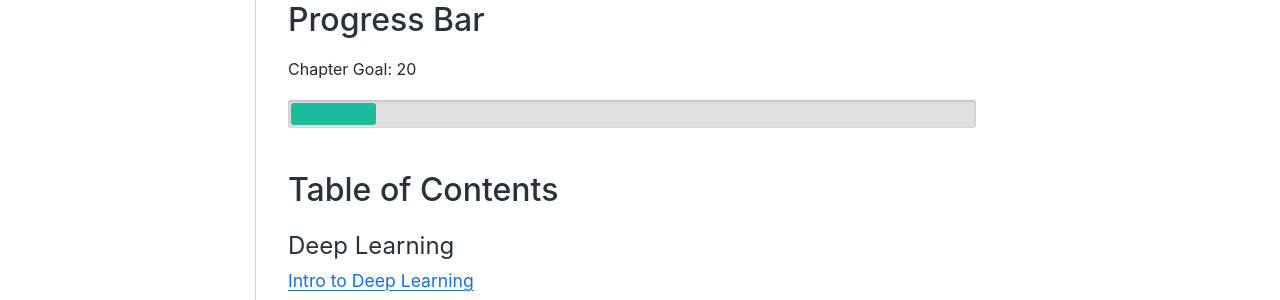
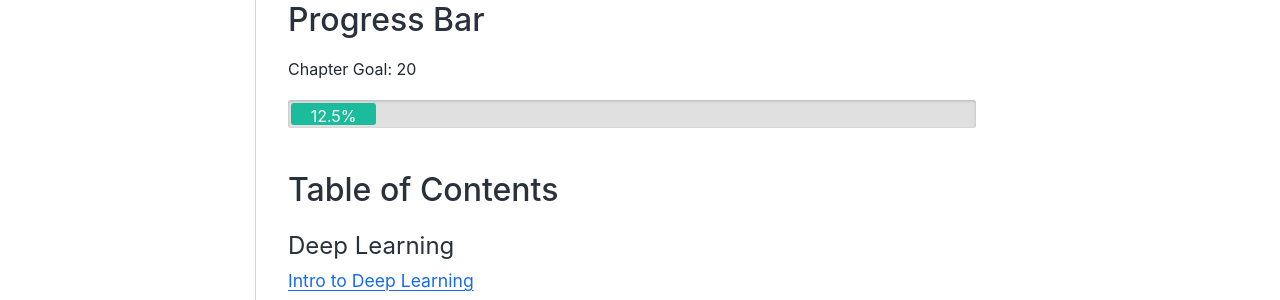
Before and after one commit to whitead/dmol-book, a Jupyter Book: the page built from intro.md, in a window 1280 px wide. Shown: the part 438-738 px from the top of the page. Built offline with Jupyter Book 1.0.4 settings and Sphinx 7.4.7 and the Sphinx Book theme 1.1.4, drawn with Linux system fonts in a browser that asks for light colours; pages that are not in the unit, such as notebooks, are missing from menus.

Commit message:
Styled progress bar and tables

```diff
--- a/_static/custom.css
+++ b/_static/custom.css
@@ -63,6 +63,15 @@
     height: 22px;
     background-color: #1BBC9B;
     border-radius: 3px;
-
+    text-align: center;
+    color: #ffffff;
     transition: width 500ms ease-in-out;
 }
+
+td > p {
+  margin-bottom: 0;
+  margin-top: 0;
+}
+.table td, .table th {
+  padding: 0.2rem 0.75rem 0.2rem 0.75rem;
+}
--- a/intro.md
+++ b/intro.md
@@ -13,7 +13,7 @@
 
 <div class="wh-wrapper">
     <div class="wh-progress-bar">
-        <span class="wh-progress-bar-fill" style="width: 12.5%;"> </span>
+        <span class="wh-progress-bar-fill" style="width: 12.5%;"> 12.5% </span>
     </div>
 </div>
 
```
Also changed, not shown: 1 other file.
